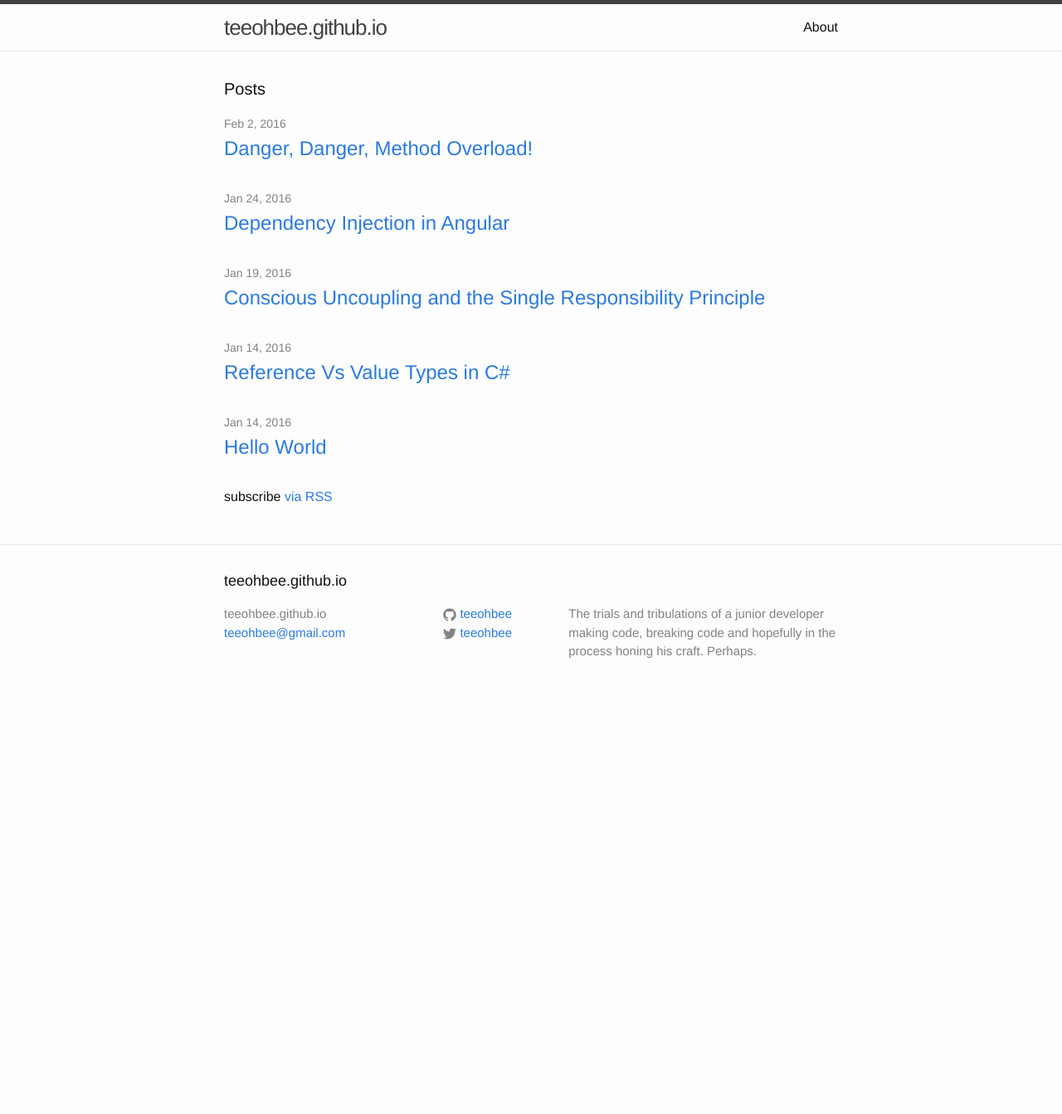
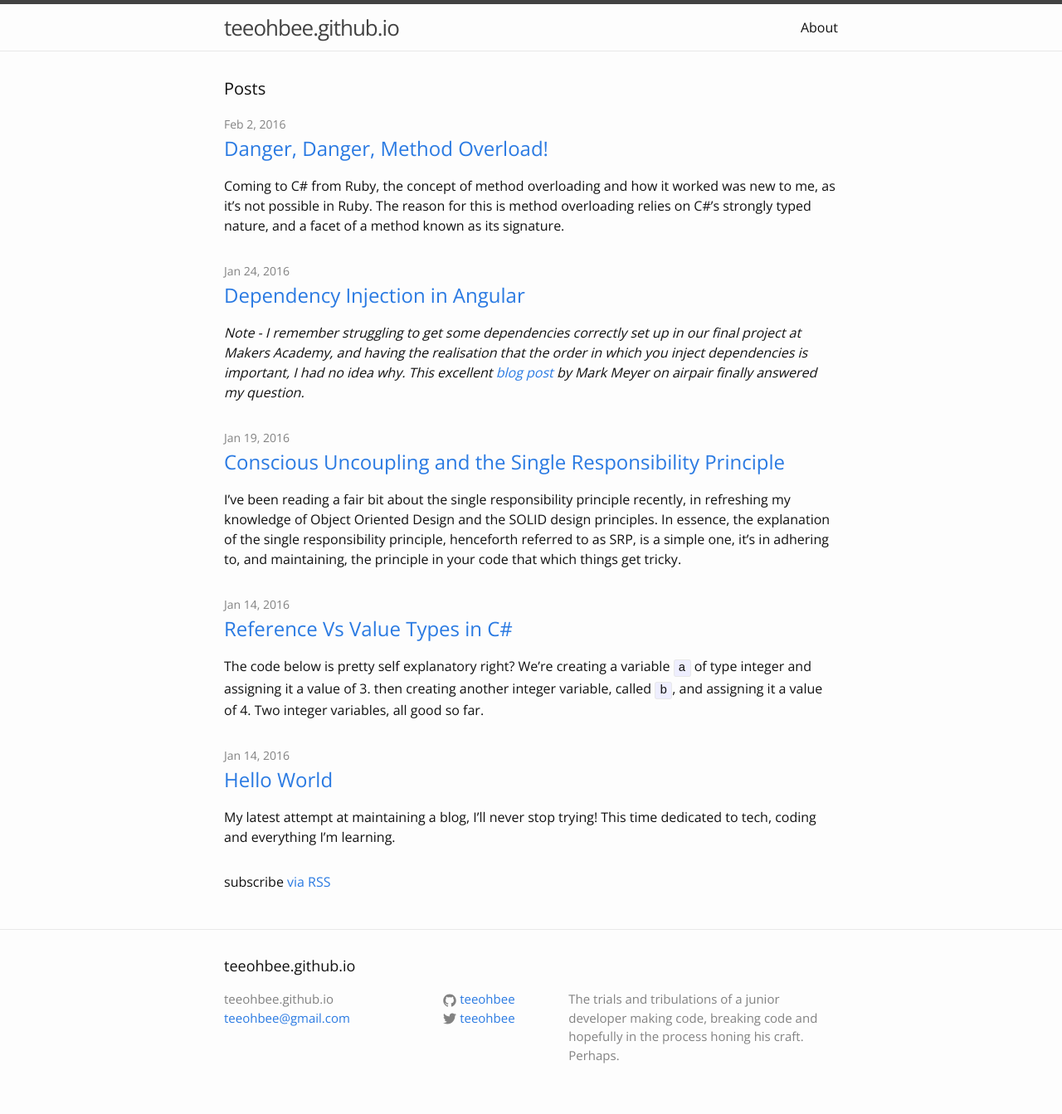
Before and after one commit to Teeohbee/Teeohbee.github.io, a Jekyll site: the page built from index.html, in a window 1280 px wide. Shown: the whole page at 83% size. Built offline with Jekyll 4.4.1, drawn with Linux system fonts in a browser that asks for light colours; before the commit the page ends 900 px from its top, so only the background shows below that.

Commit message:
Added except and font styling

```diff
--- a/_includes/head.html
+++ b/_includes/head.html
@@ -9,4 +9,5 @@
   <link rel="stylesheet" href="{{ "/css/main.css" | prepend: site.baseurl }}">
   <link rel="canonical" href="{{ page.url | replace:'index.html','' | prepend: site.baseurl | prepend: site.url }}">
   <link rel="alternate" type="application/rss+xml" title="{{ site.title }}" href="{{ "/feed.xml" | prepend: site.baseurl | prepend: site.url }}">
+  <link href='https://fonts.googleapis.com/css?family=Open+Sans' rel='stylesheet' type='text/css'>
 </head>
--- a/_posts/2016-01-14-Reference-Vs-Value-Types-in-C#.md
+++ b/_posts/2016-01-14-Reference-Vs-Value-Types-in-C#.md
@@ -2,6 +2,10 @@
 layout: post
 title: Reference Vs Value Types in C#
 ---
+
+The code below is pretty self explanatory right? We're creating a variable `a` of type integer and assigning it a value of 3. then creating another integer variable, called `b`, and assigning it a value of 4. Two integer variables, all good so far.
+
+On line 3 we perform another assignment of `a = b`, then go on to add 6 onto whatever integer is stored in `b`. Finally, we print the value of `a` to the console, what do we expect to see?
 
 {% highlight csharp %}
 int a = 3;
--- a/css/main.scss
+++ b/css/main.scss
@@ -6,7 +6,7 @@
 
 
 // Our variables
-$base-font-family: "Helvetica Neue", Helvetica, Arial, sans-serif;
+$base-font-family: 'Open Sans', sans-serif;
 $base-font-size:   16px;
 $base-font-weight: 400;
 $small-font-size:  $base-font-size * 0.875;
--- a/index.html
+++ b/index.html
@@ -14,6 +14,7 @@ layout: default
         <h2>
           <a class="post-link" href="{{ post.url | prepend: site.baseurl }}">{{ post.title }}</a>
         </h2>
+        <span>{{ post.excerpt }}</span>
       </li>
     {% endfor %}
   </ul>
```
Also changed, not shown: other parts of _posts/2016-01-14-Reference-Vs-Value-Types-in-C#.md (+0 -2 lines), _posts/2016-01-14-Hello-World.md (+2 -2 lines), _posts/2016-01-19-Conscious-Uncoupling-and-the-Single-Responsibility-Principle.md (+3 -3 lines).
